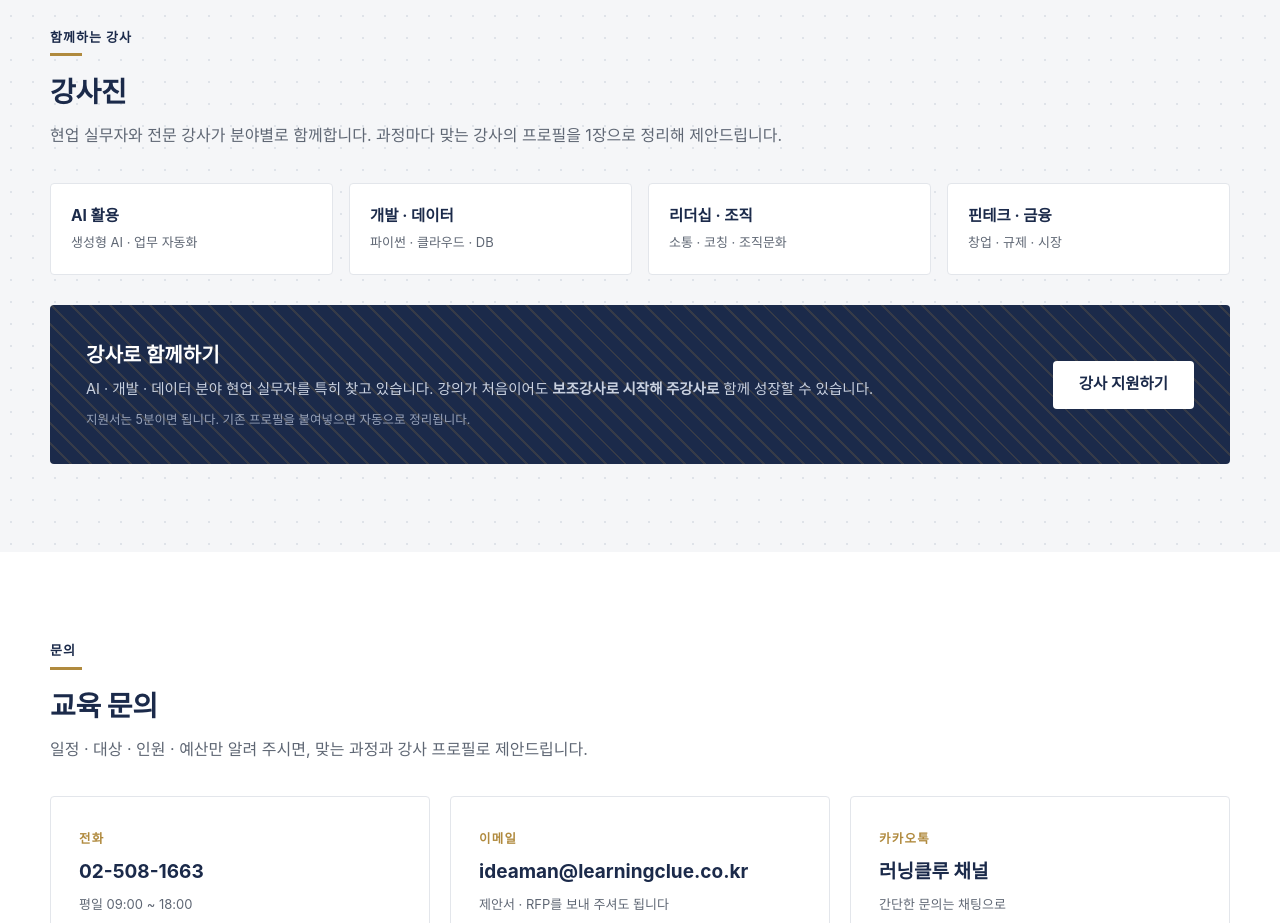
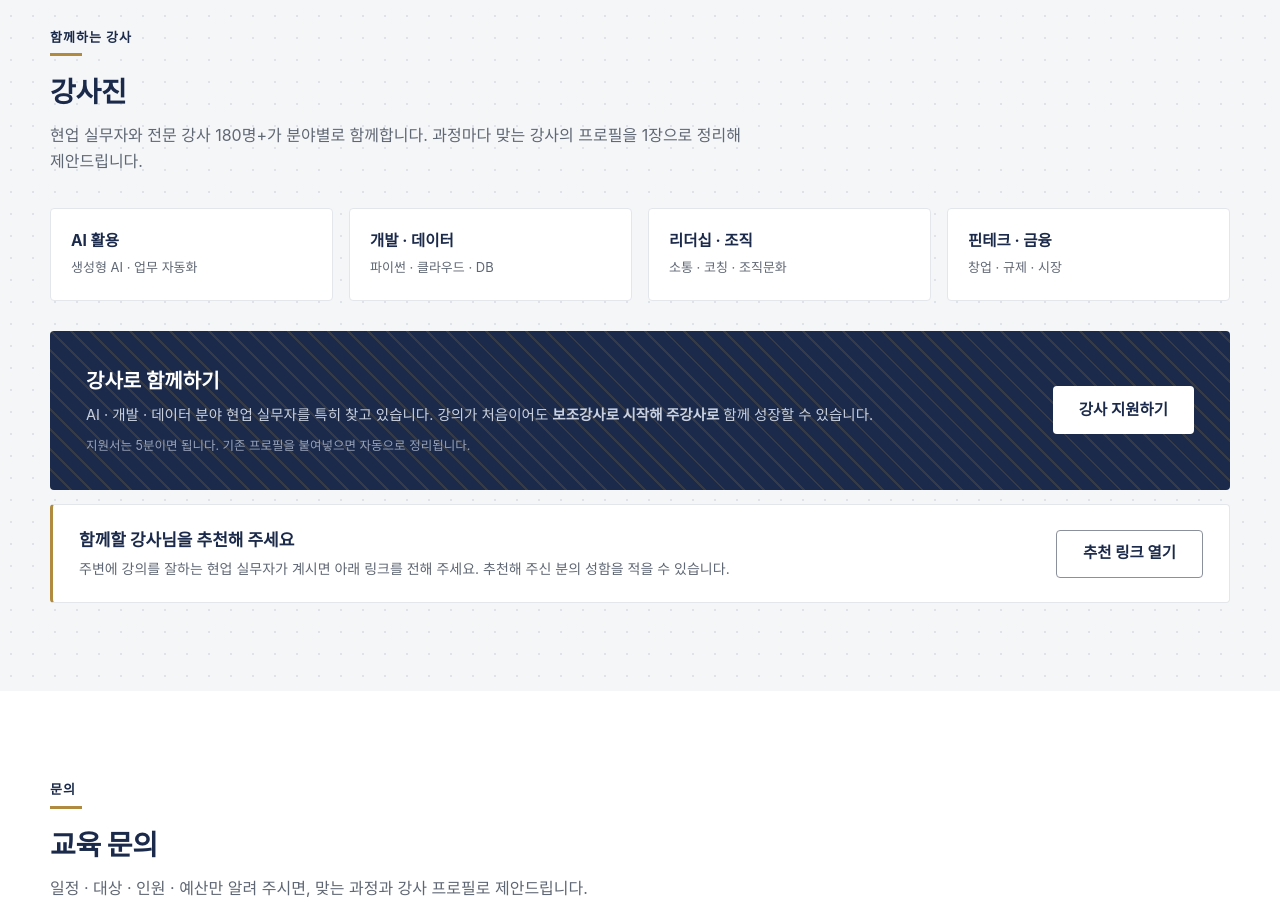
Before and after one commit to hansangbok/learningclue-homepage, a plain HTML site: page index.html in a window 1280 px wide. Shown: the part 3920-4843 px from the top of the page. Drawn offline with Linux system fonts and the light colour scheme; no server answers; a web font is replaced by a local one.

Commit message:
회사소개서 PDF 내려받기 공개, 강사 180명+, 강사 추천 링크 칸
Co-Authored-By: Claude Opus 5.5 <noreply@anthropic.com>

```diff
--- a/index.html
+++ b/index.html
@@ -174,7 +174,7 @@
   <div class="wrap">
     <span class="kicker">함께하는 강사</span>
     <h2 class="sec-title">강사진</h2>
-    <p class="sec-sub">현업 실무자와 전문 강사가 분야별로 함께합니다. 과정마다 맞는 강사의 프로필을 1장으로 정리해 제안드립니다.</p>
+    <p class="sec-sub">현업 실무자와 전문 강사 180명+가 분야별로 함께합니다. 과정마다 맞는 강사의 프로필을 1장으로 정리해 제안드립니다.</p>
     <div class="grid-4">
       <div class="field"><b>AI 활용</b><span>생성형 AI · 업무 자동화</span></div>
       <div class="field"><b>개발 · 데이터</b><span>파이썬 · 클라우드 · DB</span></div>
@@ -189,6 +189,13 @@
         <p class="small">지원서는 5분이면 됩니다. 기존 프로필을 붙여넣으면 자동으로 정리됩니다.</p>
       </div>
       <a class="btn btn-white" href="https://script.google.com/macros/s/AKfycbxMh9xtHYCWH10BxtiFrXzrF7ltcWCvq2cHQ7wjaa5b4nS3uJsZ8PdSzIglSZZ71ePS/exec?page=apply" target="_blank" rel="noopener">강사 지원하기</a>
+    </div>
+    <div class="refer">
+      <div>
+        <b>함께할 강사님을 추천해 주세요</b>
+        <p>주변에 강의를 잘하는 현업 실무자가 계시면 아래 링크를 전해 주세요. 추천해 주신 분의 성함을 적을 수 있습니다.</p>
+      </div>
+      <a class="btn btn-ghost" href="https://script.google.com/macros/s/AKfycbxMh9xtHYCWH10BxtiFrXzrF7ltcWCvq2cHQ7wjaa5b4nS3uJsZ8PdSzIglSZZ71ePS/exec?page=apply&amp;from=rec" target="_blank" rel="noopener">추천 링크 열기</a>
     </div>
   </div>
 </section>
--- a/style.css
+++ b/style.css
@@ -262,3 +262,10 @@ a { color: inherit; text-decoration: none; }
   .mission-in { grid-template-columns: 1fr; gap: 4px; }
   .mission p { font-size: 19px; }
 }
+
+/* 강사 추천 */
+.refer { display: flex; align-items: center; gap: 24px; margin-top: 14px; padding: 22px 26px; background: var(--paper); border: 1px solid var(--line); border-left: 3px solid var(--gold); border-radius: var(--r); }
+.refer b { font-size: 17px; color: var(--n); }
+.refer p { font-size: 14px; color: var(--sub); margin-top: 4px; }
+.refer .btn { margin-left: auto; flex: none; }
+@media (max-width: 680px) { .refer { flex-direction: column; align-items: flex-start; } .refer .btn { margin-left: 0; } }
```
Also changed, not shown: 1 other file.
